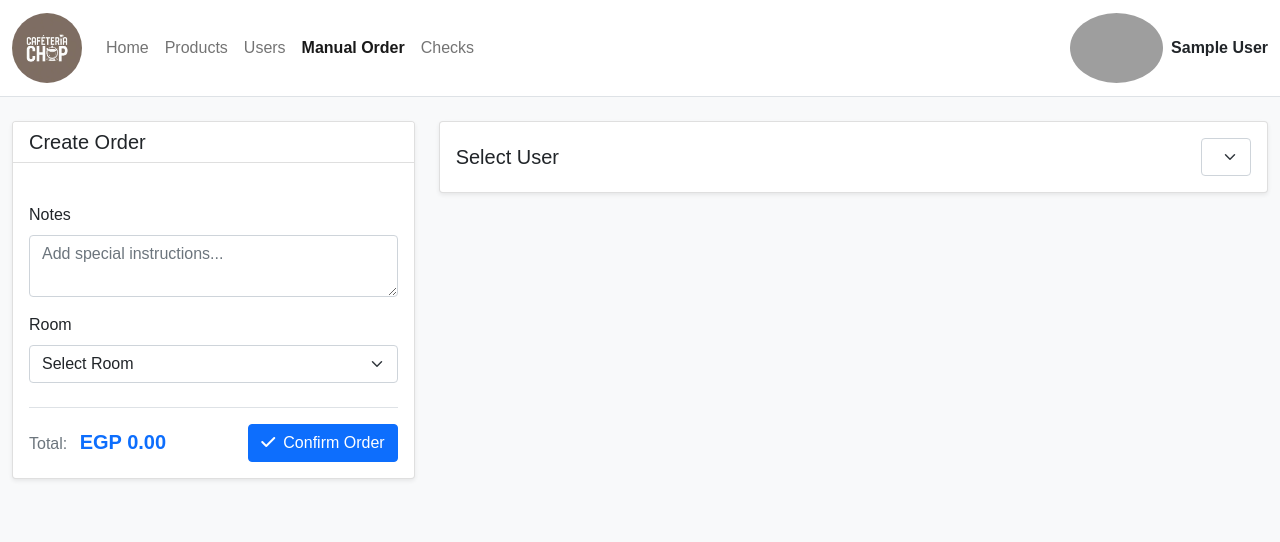
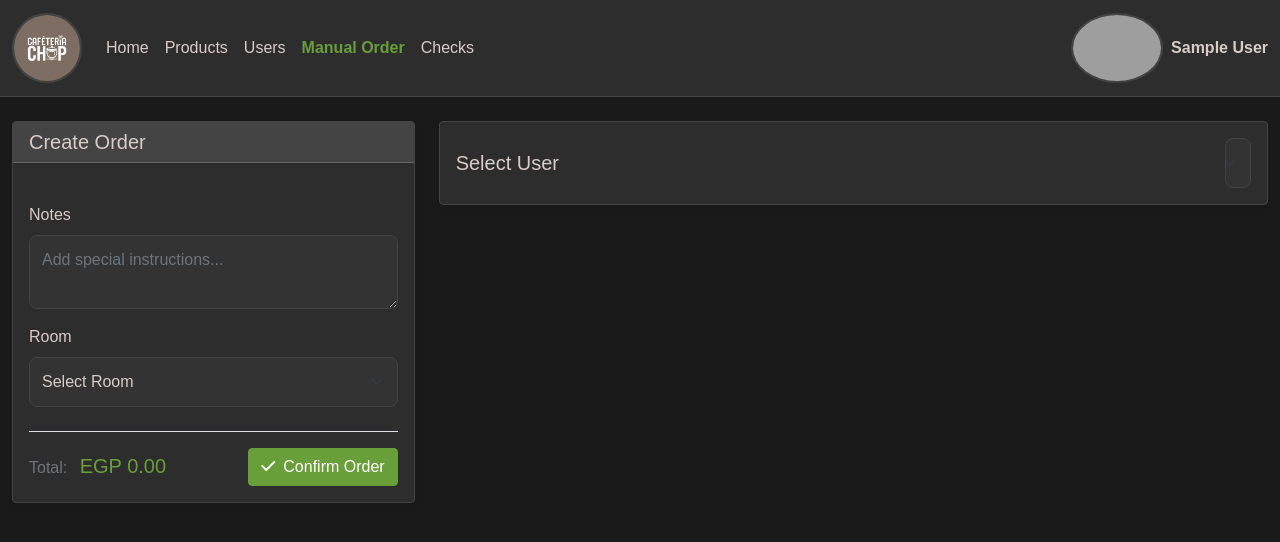
Before and after one commit to Mostafa12-sayed/Caftereia, a PHP site: page /myorders_admin.php in a window 1280 px wide. Shown: the top 542 px of the page. Run offline with PHP 8.4, Linux system fonts and the light colour scheme; the visitor is signed in with stand-in values (Sample User, id 1); data that the repository does not hold is empty; grey boxes are pictures that could not be loaded.

Commit message:
changing style

```diff
--- a/assets/css/myorders_admin.css
+++ b/assets/css/myorders_admin.css
@@ -1,82 +1,164 @@
-body{
+/* General Styles */
+body {
     font-family: 'Poppins', sans-serif !important;
-    background-color: #0c0d0e !important;
-    box-sizing: border-box !important;
+    background-color: #1a1a1a !important; /* Dark background */
+    color: #d7ccc8 !important; /* Warm light text */
+    animation: fadeIn 0.5s ease-in;
 }
+
+@keyframes fadeIn {
+    from { opacity: 0; }
+    to { opacity: 1; }
+}
+
+/* Navbar Styles */
+.navbar {
+    background-color: #2d2d2d !important; /* Dark navbar */
+    border-bottom: 1px solid #444 !important;
+}
+
+.navbar-brand img {
+    border: 2px solid #444;
+}
+
+.nav-link {
+    color: #d7ccc8 !important; /* Light text for navbar links */
+}
+
+.nav-link:hover {
+    color: #689F38 !important; /* Green hover effect */
+}
+
+.nav-link.active {
+    color: #689F38 !important; /* Active link color */
+    font-weight: bold;
+}
+
+/* Profile Section */
+.admin-profile img {
+    border: 2px solid #444;
+}
+
+.dropdown-menu {
+    background-color: #2d2d2d; /* Dark dropdown */
+    border: 1px solid #444;
+}
+
+.dropdown-menu a {
+    color: #d7ccc8 !important; /* Light text for dropdown */
+}
+
+.dropdown-menu a:hover {
+    background-color: #444; /* Hover effect for dropdown */
+    color: #689F38 !important;
+}
+
+/* Card Styles */
+.card {
+    background-color: #2d2d2d !important; /* Dark card background */
+    border: 1px solid #444 !important;
+    color: #d7ccc8 !important; /* Light text for cards */
+}
+
+.card-header {
+    background-color: #444 !important; /* Darker header */
+    border-bottom: 1px solid #666 !important;
+}
+
+.card-title {
+    color: #d7ccc8 !important; /* Light text for titles */
+}
+
+/* Form Styles */
+.form-control, .form-select {
+    background-color: #333 !important; /* Dark input fields */
+    border: 1px solid #444 !important;
+    color: #d7ccc8 !important; /* Light text for inputs */
+    padding: 12px;
+    border-radius: 8px;
+}
+
+.form-control:focus, .form-select:focus {
+    border-color: #689F38 !important; /* Green focus border */
+    box-shadow: 0 0 5px rgba(104, 159, 56, 0.5) !important;
+}
+
+/* Product Cards */
 .product-card {
     cursor: pointer;
-    transition: transform 0.2s;
-    border: 1px solid #dee2e6;
+    transition: transform 0.2s, box-shadow 0.2s;
+    border: 1px solid #444 !important;
     border-radius: 8px;
     overflow: hidden;
+    background-color: #2d2d2d; /* Dark product card */
+    animation: cardEntrance 0.6s ease-out;
+    animation-fill-mode: backwards;
+}
+
+@keyframes cardEntrance {
+    from { opacity: 0; transform: translateY(20px); }
+    to { opacity: 1; transform: translateY(0); }
 }
 
 .product-card:hover {
-    transform: translateY(-2px);
-    box-shadow: 0 2px 8px rgba(10, 10, 10, 0.1);
+    transform: translateY(-5px) scale(1.02);
+    box-shadow: 0 12px 24px rgba(0,0,0,0.3); /* Enhanced hover effect */
+}
+/* Product Image Container */
+.product-image-container {
+    height: 180px; /* Fixed height for the container */
+    width: 100%; /* Full width of the card */
+    overflow: hidden; /* Hide any overflow */
+    display: flex; /* Use flexbox for centering */
+    align-items: center; /* Center vertically */
+    justify-content: center; /* Center horizontally */
+    background-color: #333; /* Dark background for the container */
+    border-radius: 8px 8px 0 0; /* Rounded corners at the top */
 }
 
-.product-image-container {
-    height: 100%;
-    width: 100%;
-    background: #f8f9fa;
-    display: flex;
-    align-items: center;
-    justify-content: center;
+/* Product Image */
+.product-image {
+    width: 100%;    /* Ensures the image fills the container width */
+    height: 100%;   /* Ensures the image fills the container height */
+    object-fit: cover; /* Crop the image to cover the container */
+    border-radius: 8px 8px 0 0; /* Match the container's rounded corners */
+    transition: transform 0.3s ease; /* Smooth hover effect */
 }
 
-.product-image {
-    width: 190px;
-    height: 170px;
-    object-fit: contain;
-    padding: 10px;
+/* Hover Effect for Images */
+.product-card:hover .product-image {
+    transform: scale(1.05); /* Slight zoom on hover */
+}
+.text-primary {
+    color: #689F38 !important; /* Green text */
 }
 
 .product-info {
+    background-color: #2d2d2d; /* Dark product info */
+    border-top: 1px solid #444 !important;
     padding: 1rem;
-    background: white;
-    border-top: 1px solid #dee2e6;
 }
 
+.product-info h6 {
+    color: #689F38 !important; /* Match button green */
+}
+
+/* Selected Products */
 .selected-product-item {
+    background-color: #444;
+    border: 1px solid #666 !important;
     transition: background-color 0.2s;
+    /* animation: slideIn 0.3s ease; */
+}
+
+@keyframes slideIn {
+    from { opacity: 0; transform: translateX(20px); }
+    to { opacity: 1; transform: translateX(0); }
 }
 
 .selected-product-item:hover {
-    background-color: #f8f9fa;
+    background-color: #555; /* Hover effect for selected items */
 }
-
-.product-thumbnail {
-    width: 60px;
-    height: 60px;
-    object-fit: contain;
-    border-radius: 4px;
-}
-
-.quantity-input {
-    width: 70px !important;
-    text-align: center;
-}
-
-.order-total .h5 {
-    color: #0d6efd;
-    font-weight: 600;
-}
-
-.alert {
-    position: fixed;
-    top: 20px;
-    right: 20px;
-    z-index: 1000;
-}
-
-.input-group{
-    flex-wrap: nowrap !important;
-}
-/* .Cafeteria-Logo{
-    height: 60px !important;
-    border-radius: 50% !important;
-} */
 
 .product-thumbnail {
     width: 50px;
@@ -84,3 +166,80 @@ body{
     object-fit: cover;
     border-radius: 5px;
 }
+
+/* Quantity Controls */
+.input-group .btn {
+    background-color: #666; /* Dark buttons */
+    border: 1px solid #666;
+    color: #d7ccc8;
+}
+
+.input-group .btn:hover {
+    background-color: #689F38; /* Green hover effect */
+    border-color: #689F38;
+}
+
+.quantity-input {
+    background-color: #444 !important; /* Dark input */
+    border: 1px solid #666 !important;
+    color: #d7ccc8 !important; /* Light text */
+}
+
+/* Order Total */
+.order-total .h5 {
+    color: #689F38 !important; /* Green total price */
+}
+
+/* Alerts */
+.alert {
+    position: fixed;
+    top: 90px; /* Below navbar */
+    right: 20px;
+    z-index: 9999;
+    min-width: 300px;
+    background-color: #2d2d2d; /* Dark alert */
+    border: 1px solid #444;
+    color: #d7ccc8;
+}
+
+.alert-success {
+    background-color: #155724; /* Dark green for success */
+    border-color: #155724;
+}
+
+.alert-danger {
+    background-color: #721c24; /* Dark red for error */
+    border-color: #721c24;
+}
+
+/* Buttons */
+.btn-primary {
+    background-color: #689F38 !important; /* Green primary button */
+    border-color: #689F38 !important;
+}
+
+.btn-primary:hover {
+    background-color: #5a8c32 !important; /* Darker green on hover */
+    border-color: #5a8c32 !important;
+}
+
+.btn-outline-danger {
+    color: #dc3545; /* Red outline button */
+    border-color: #dc3545;
+}
+
+.btn-outline-danger:hover {
+    background-color: #dc3545; /* Red on hover */
+    color: #fff;
+}
+
+/* Price Styling */
+.price {
+    color: #FFA726 !important; /* Warm orange for prices */
+    font-weight: 600;
+    letter-spacing: 0.5px;
+}
+
+.price::before {
+    content: "EGP ";
+}
--- a/myorders_admin.php
+++ b/myorders_admin.php
@@ -4,10 +4,10 @@ require_once 'connection_db.php';
 require_once 'myorders_function.php';
 
 
-if (!isset($_SESSION['user_id']) || ($_SESSION['role'] ?? '') !== 'admin') {
-    header('Location: login.php');
-    exit;
-}
+// if (!isset($_SESSION['user_id']) || ($_SESSION['role'] ?? '') !== 'admin') {
+//     header('Location: login.php');
+//     exit;
+// }
 
 
 $users = getUsers();
@@ -40,9 +40,9 @@ if ($_SERVER['REQUEST_METHOD'] === 'POST') {
     <link href="https://cdnjs.cloudflare.com/ajax/libs/font-awesome/6.0.0/css/all.min.css" rel="stylesheet">
     <link href="assets/css/myorders_admin.css" rel="stylesheet">
 </head>
-<body class="bg-light">
+<body class="">
 
-<nav class="navbar navbar-expand-lg navbar-light bg-white border-bottom">
+<nav class="navbar navbar-expand-lg  bg-white border-bottom">
     <div class="container-fluid">
         <!-- Logo -->
         <a class="navbar-brand" href="#">
```
Also changed, not shown: myorders_user.php (+5 -5 lines).
